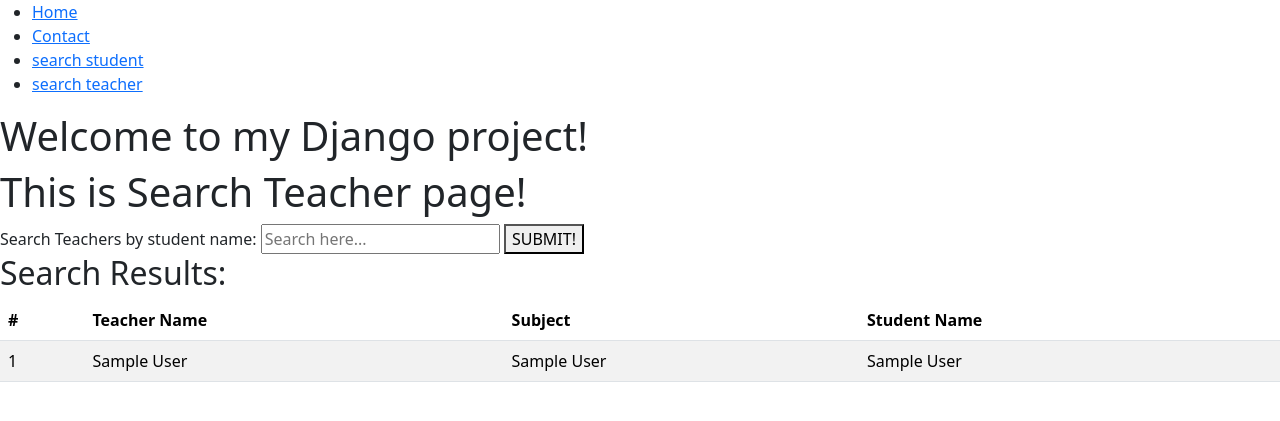
After one commit to varunsahil10/My-Django-Project, a Django app: page /search_teacher/ in a window 1280 px wide. The commit adds this page. Shown: the top 421 px of the page. Run offline with Django 5.2, Linux system fonts and the light colour scheme; tables that the repository leaves empty hold one stand-in row (values such as "Sample post").

Commit message:
Add search for teachers by student name => Foreign key search

```diff
--- a/home/templates/base.html
+++ b/home/templates/base.html
@@ -14,6 +14,8 @@
             <ul>
                 <li><a href="{% url 'home' %}">Home</a></li>
                 <li><a href="{% url 'contact' %}">Contact</a></li>
+                <li><a href="{% url 'search_student' %}">search student</a></li>
+                <li><a href="{% url 'search_teacher' %}">search teacher</a></li>
             </ul>
         </nav>
     </header>
@@ -23,5 +25,8 @@
 
         {% endblock %}
     </main>
+
+    <script src="https://cdn.jsdelivr.net/npm/bootstrap@5.3.3/dist/js/bootstrap.bundle.min.js" integrity="sha384-YvpcrYf0tY3lHB60NNkmXc5s9fDVZLESaAA55NDzOxhy9GkcIdslK1eN7N6jIeHz" crossorigin="anonymous"></script>
+
 </body>
 </html>
--- /dev/null
+++ b/home/templates/search_teacher.html
@@ -0,0 +1,35 @@
+{% extends 'base.html' %}
+{% block title %}Search{% endblock %}
+{% block content %}
+
+    {{ block.super }}
+    <h1>This is Search Teacher page!</h1>
+    <form method="GET">
+        <label for="search"> Search Teachers by student name:</label>
+        <input type="search" name="search" placeholder="Search here..." value="{{ request.GET.search }}">
+        <button type="submit">SUBMIT!</button>
+    </form>
+
+    <h2>Search Results:</h2>
+    <table class="table table-striped">
+        <thead>
+            <tr>
+                <th>#</th>
+                <th>Teacher Name</th>
+                <th>Subject</th>
+                <th>Student Name</th>
+            </tr>
+        </thead>
+        <tbody>
+            {% for teacher in teachers %}
+            <tr>
+                <td>{{ forloop.counter }}</td>
+                <td>{{ teacher.name }}</td>
+                <td>{{ teacher.subject }}</td>
+                <td>{{ teacher.student.name }}</td>
+            </tr>
+            {% endfor %}
+        </tbody>
+    </table>
+
+{% endblock %}
--- a/home/urls.py
+++ b/home/urls.py
@@ -5,5 +5,6 @@
     path('', index,name='home'),
     path('contact/', contact,name='contact'),
     path('dynamic_route/<int:number>', dynamic_route),
-    path('search/', search),
+    path('search_student/', search_student,name='search_student'),
+    path('search_teacher/', search_teacher,name='search_teacher'),
 ]
--- a/home/views.py
+++ b/home/views.py
@@ -1,7 +1,7 @@
 from django.shortcuts import render, redirect
 from django.http import HttpResponse
 from .forms import StudentForm
-from .models import Student
+from .models import *
 
 # Create your views here.
 
@@ -40,17 +40,34 @@
     print(result)
     return HttpResponse(result)
 
-def search(request):
+def search_student(request):
     students = Student.objects.all()
 
     print(request.GET)
     if 'search' in request.GET:
+        search = request.GET['search']
+
         # searching name
-        name = request.GET['search']
-        students = students.filter(name__icontains=name)
+        students = students.filter(name__icontains=search)
 
     context = {
         'students': students
     }
 
-    return render(request, 'search.html', context)
+    return render(request, 'search_student.html', context)
+
+def search_teacher(request):
+    teachers = Teacher.objects.all()
+
+    print(request.GET)
+    if 'search' in request.GET:
+        search = request.GET['search']
+
+        # searching name
+        teachers = teachers.filter(student__name__icontains=search)
+
+    context = {
+        'teachers': teachers,
+    }
+
+    return render(request, 'search_teacher.html', context)
```
Also changed, not shown: home/templates/search_student.html (renamed from home/templates/search.html).
